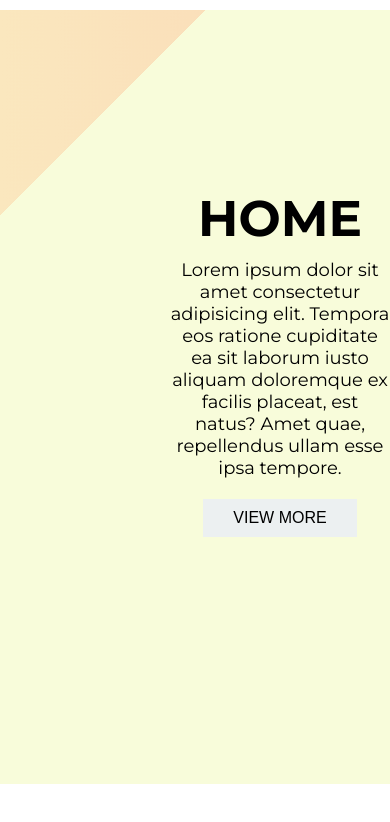
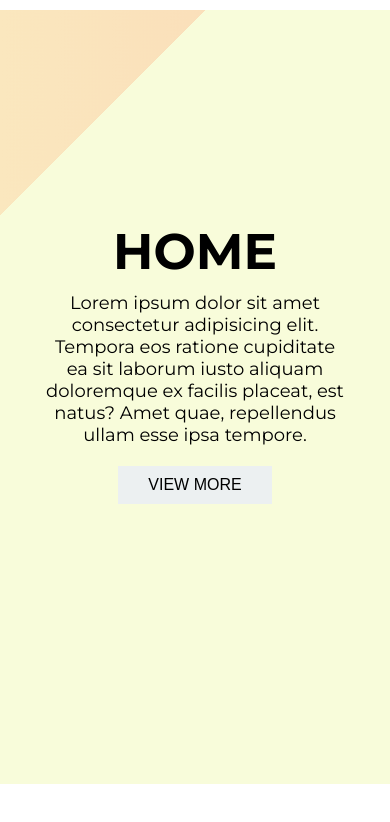
Before and after one commit to kirtiiguptaa/prototype, a plain HTML site: page index.html in a window 390 px wide. Shown: the part 60-882 px from the top of the page. Drawn offline with Linux system fonts and the light colour scheme.

Commit message:
first commit

```diff
--- a/css/style.css
+++ b/css/style.css
@@ -332,7 +332,7 @@ p {
         padding: 8px 12px;
         border-radius: 12px;
     }
-    section {
+    .container section {
         padding-left: 0;
     }
 }
```
